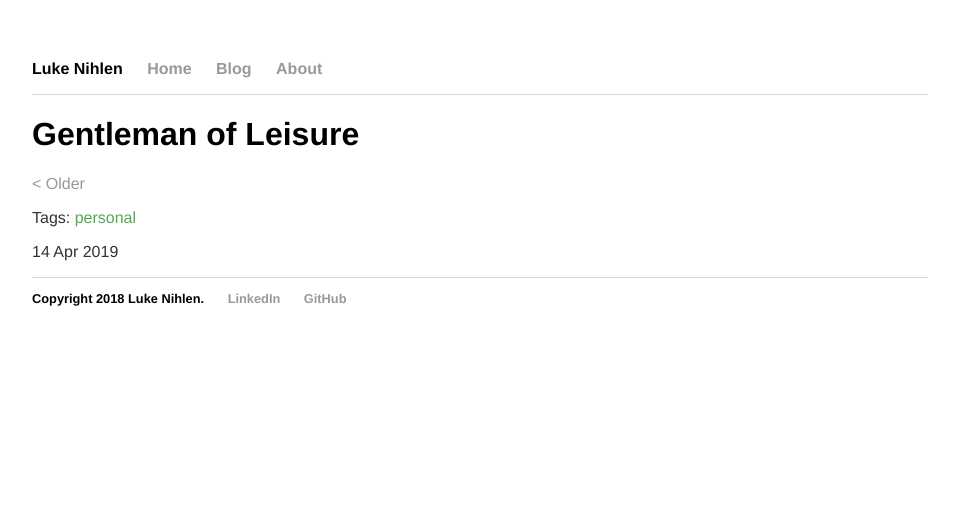
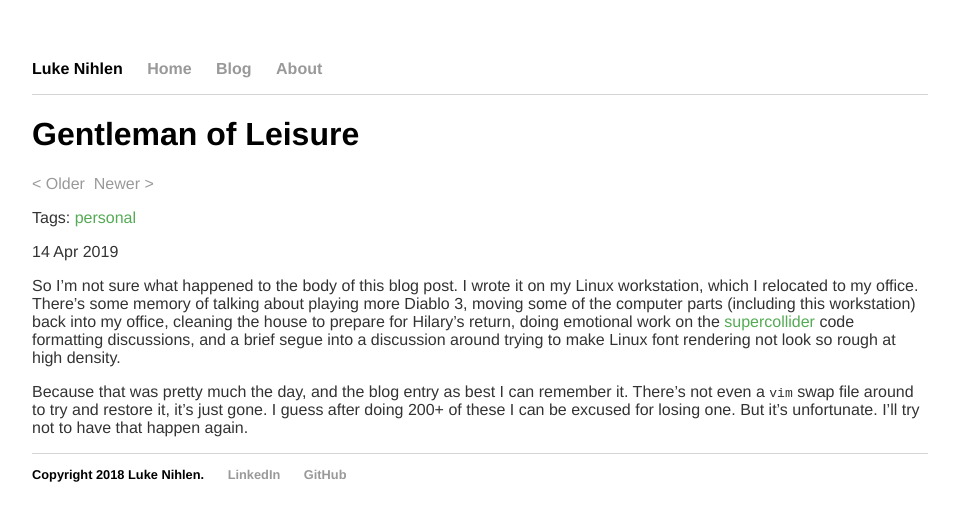
Before and after one commit to lnihlen/lnihlen.github.io, a Jekyll site: the page built from _posts/2019/04/2019-04-14-gentleman-of-leisure.md, in a window 1280 px wide. Shown: the top 521 px of the page, without its empty margins (160-1119 px from the left). Built offline with Jekyll 4.4.1, drawn with Linux system fonts in a browser that asks for light colours.

Commit message:
post: return of hilary

````diff
--- a/_posts/2019/04/2019-04-14-gentleman-of-leisure.md
+++ b/_posts/2019/04/2019-04-14-gentleman-of-leisure.md
@@ -4,3 +4,13 @@ title: "Gentleman of Leisure"
 date: 2019-04-14
 tags: [ personal ]
 ---
+
+So I'm not sure what happened to the body of this blog post. I wrote it on my Linux workstation, which I relocated to
+my office. There's some memory of talking about playing more Diablo 3, moving some of the computer parts (including
+this workstation) back into my office, cleaning the house to prepare for Hilary's return, doing emotional work on the
+{% include tag_link.html tag="supercollider" %} code formatting discussions, and a brief segue into a discussion around
+trying to make Linux font rendering not look so rough at high density.
+
+Because that was pretty much the day, and the blog entry as best I can remember it. There's not even a ```vim``` swap
+file around to try and restore it, it's just gone. I guess after doing 200+ of these I can be excused for losing one.
+But it's unfortunate. I'll try not to have that happen again.
````
Also changed, not shown: _posts/2019/04/2019-04-15-return-of-hilary.md (added, +70 -0 lines).
